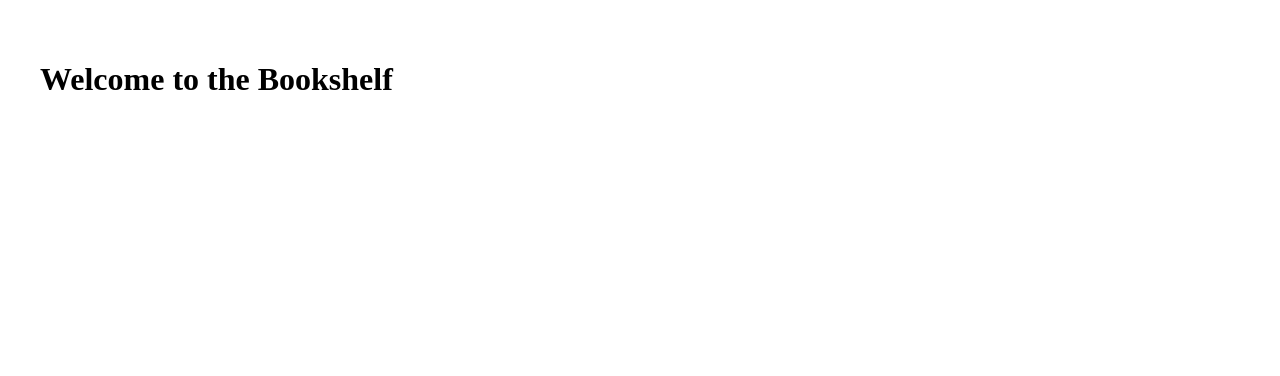
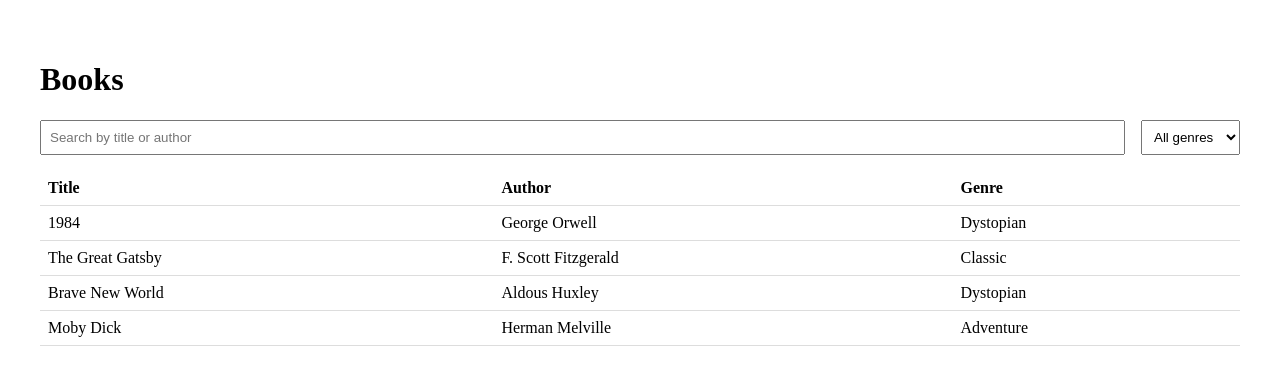
Before and after one commit to ykamata/bookshelf, a Nuxt app: page / in a window 1280 px wide. Shown: the top 376 px of the page. Built offline with nearby package versions, Linux system fonts and the light colour scheme.

Commit message:
feat: add searchable book list

```diff
--- a/pages/index.vue
+++ b/pages/index.vue
@@ -1,10 +1,75 @@
 <script setup lang="ts">
-const message = 'Welcome to the Bookshelf'
+import { ref, computed } from 'vue'
+
+interface Book {
+  id: number
+  title: string
+  author: string
+  genre: string
+}
+
+const books = ref<Book[]>([
+  { id: 1, title: '1984', author: 'George Orwell', genre: 'Dystopian' },
+  { id: 2, title: 'The Great Gatsby', author: 'F. Scott Fitzgerald', genre: 'Classic' },
+  { id: 3, title: 'Brave New World', author: 'Aldous Huxley', genre: 'Dystopian' },
+  { id: 4, title: 'Moby Dick', author: 'Herman Melville', genre: 'Adventure' }
+])
+
+const searchQuery = ref('')
+const selectedGenre = ref('')
+
+const genres = computed(() => {
+  const g = books.value.map((b) => b.genre)
+  return Array.from(new Set(g))
+})
+
+const filteredBooks = computed(() => {
+  return books.value.filter((book) => {
+    const matchesSearch =
+      book.title.toLowerCase().includes(searchQuery.value.toLowerCase()) ||
+      book.author.toLowerCase().includes(searchQuery.value.toLowerCase())
+    const matchesGenre = selectedGenre.value
+      ? book.genre === selectedGenre.value
+      : true
+    return matchesSearch && matchesGenre
+  })
+})
 </script>
 
 <template>
   <div class="container">
-    <h1>{{ message }}</h1>
+    <h1>Books</h1>
+
+    <div class="search-bar">
+      <input
+        v-model="searchQuery"
+        placeholder="Search by title or author"
+        class="search-input"
+      />
+      <select v-model="selectedGenre" class="genre-select">
+        <option value="">All genres</option>
+        <option v-for="genre in genres" :key="genre" :value="genre">
+          {{ genre }}
+        </option>
+      </select>
+    </div>
+
+    <table class="book-list">
+      <thead>
+        <tr>
+          <th>Title</th>
+          <th>Author</th>
+          <th>Genre</th>
+        </tr>
+      </thead>
+      <tbody>
+        <tr v-for="book in filteredBooks" :key="book.id">
+          <td>{{ book.title }}</td>
+          <td>{{ book.author }}</td>
+          <td>{{ book.genre }}</td>
+        </tr>
+      </tbody>
+    </table>
   </div>
 </template>
 
@@ -12,4 +77,31 @@ const message = 'Welcome to the Bookshelf'
 .container {
   padding: 2rem;
 }
+
+.search-bar {
+  display: flex;
+  gap: 1rem;
+  margin-bottom: 1rem;
+}
+
+.search-input {
+  flex: 1;
+  padding: 0.5rem;
+}
+
+.genre-select {
+  padding: 0.5rem;
+}
+
+.book-list {
+  width: 100%;
+  border-collapse: collapse;
+}
+
+.book-list th,
+.book-list td {
+  text-align: left;
+  padding: 0.5rem;
+  border-bottom: 1px solid #ddd;
+}
 </style>
```
